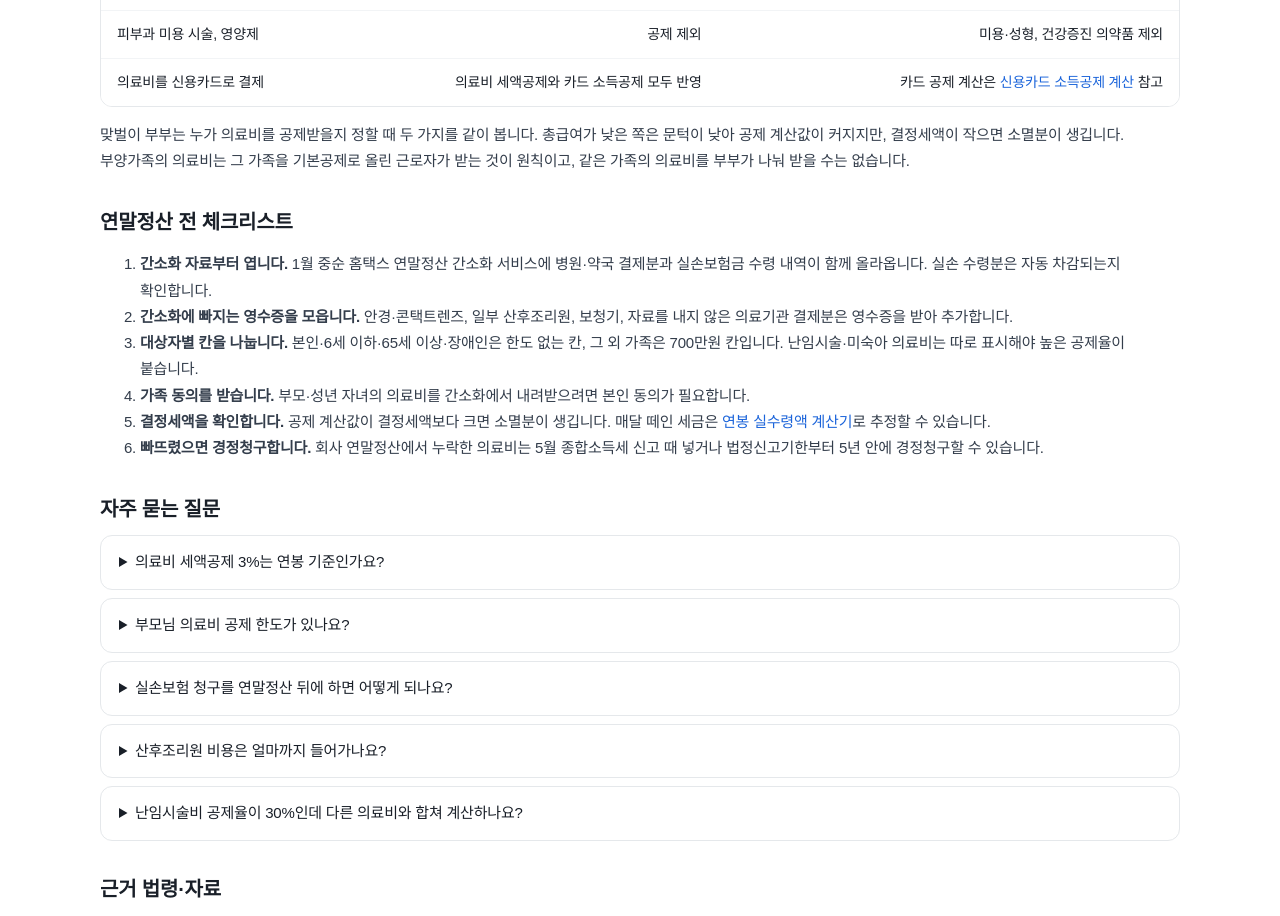
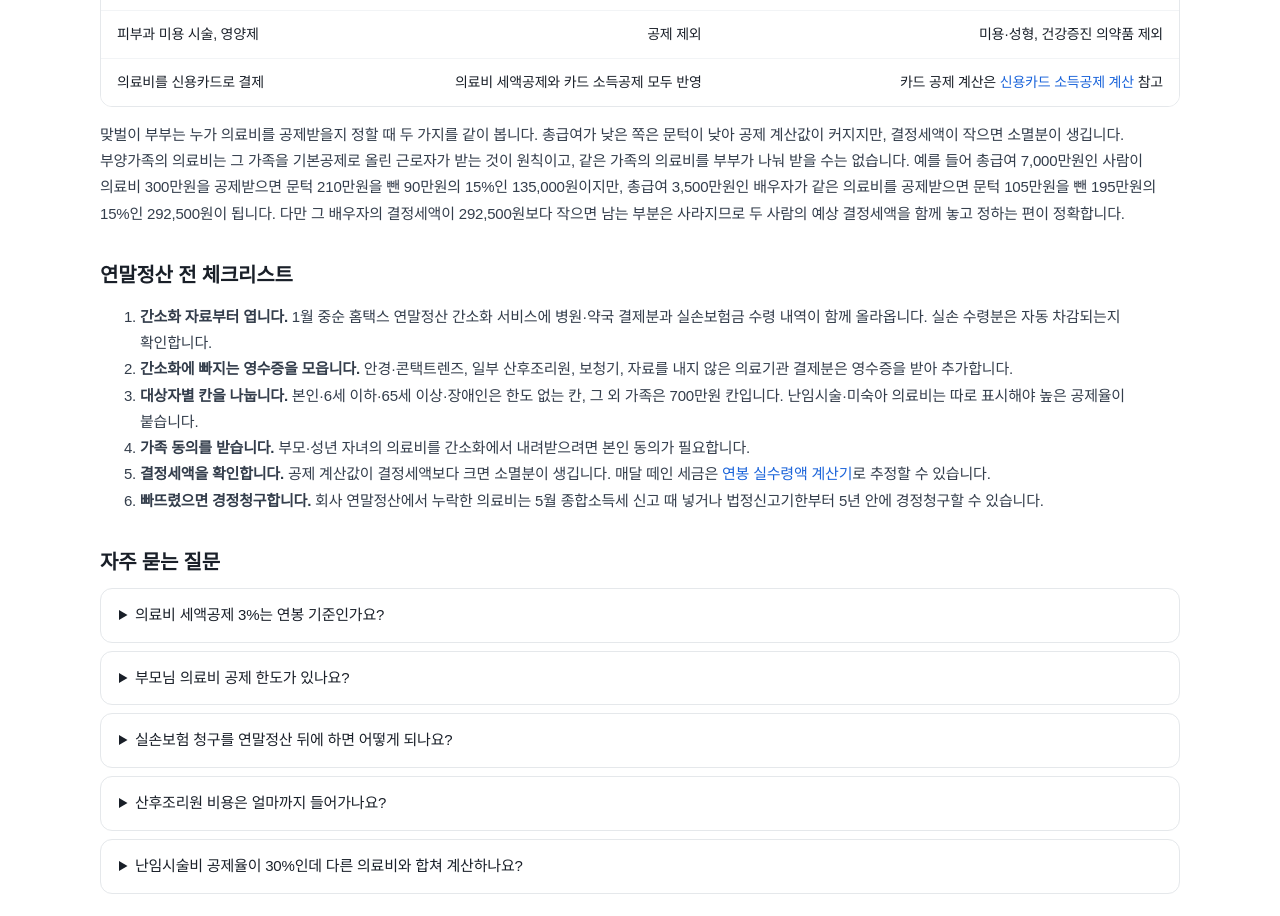
Before and after one commit to pgodrl77/pgodrl77.github.io, a plain HTML site: page guide-medical-expense-tax-credit-2026.html in a window 1280 px wide. Shown: the part 2860-3776 px from the top of the page. Drawn offline with Linux system fonts and the light colour scheme; a web font is replaced by a local one.

Commit message:
sehucalc: 의료비 세액공제 가이드 맞벌이 예시 보강

```diff
--- a/guide-medical-expense-tax-credit-2026.html
+++ b/guide-medical-expense-tax-credit-2026.html
@@ -70,7 +70,7 @@
 <tr><td>피부과 미용 시술, 영양제</td><td>공제 제외</td><td>미용·성형, 건강증진 의약품 제외</td></tr>
 <tr><td>의료비를 신용카드로 결제</td><td>의료비 세액공제와 카드 소득공제 모두 반영</td><td>카드 공제 계산은 <a href="/guide-credit-card-deduction-2026">신용카드 소득공제 계산</a> 참고</td></tr>
 </tbody></table></div>
-<p>맞벌이 부부는 누가 의료비를 공제받을지 정할 때 두 가지를 같이 봅니다. 총급여가 낮은 쪽은 문턱이 낮아 공제 계산값이 커지지만, 결정세액이 작으면 소멸분이 생깁니다. 부양가족의 의료비는 그 가족을 기본공제로 올린 근로자가 받는 것이 원칙이고, 같은 가족의 의료비를 부부가 나눠 받을 수는 없습니다.</p>
+<p>맞벌이 부부는 누가 의료비를 공제받을지 정할 때 두 가지를 같이 봅니다. 총급여가 낮은 쪽은 문턱이 낮아 공제 계산값이 커지지만, 결정세액이 작으면 소멸분이 생깁니다. 부양가족의 의료비는 그 가족을 기본공제로 올린 근로자가 받는 것이 원칙이고, 같은 가족의 의료비를 부부가 나눠 받을 수는 없습니다. 예를 들어 총급여 7,000만원인 사람이 의료비 300만원을 공제받으면 문턱 210만원을 뺀 90만원의 15%인 135,000원이지만, 총급여 3,500만원인 배우자가 같은 의료비를 공제받으면 문턱 105만원을 뺀 195만원의 15%인 292,500원이 됩니다. 다만 그 배우자의 결정세액이 292,500원보다 작으면 남는 부분은 사라지므로 두 사람의 예상 결정세액을 함께 놓고 정하는 편이 정확합니다.</p>
 
 <h2>연말정산 전 체크리스트</h2>
 <ol>
```
